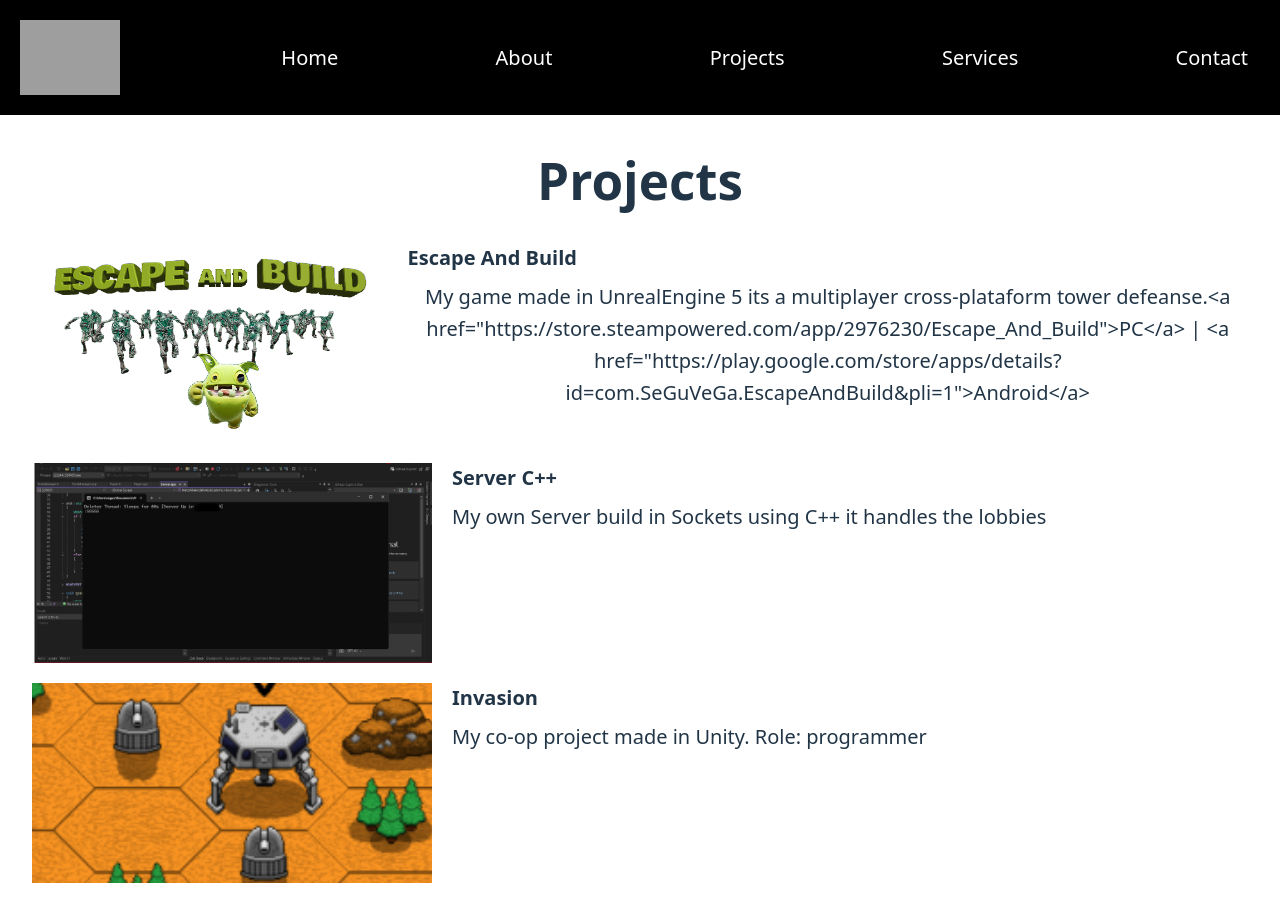
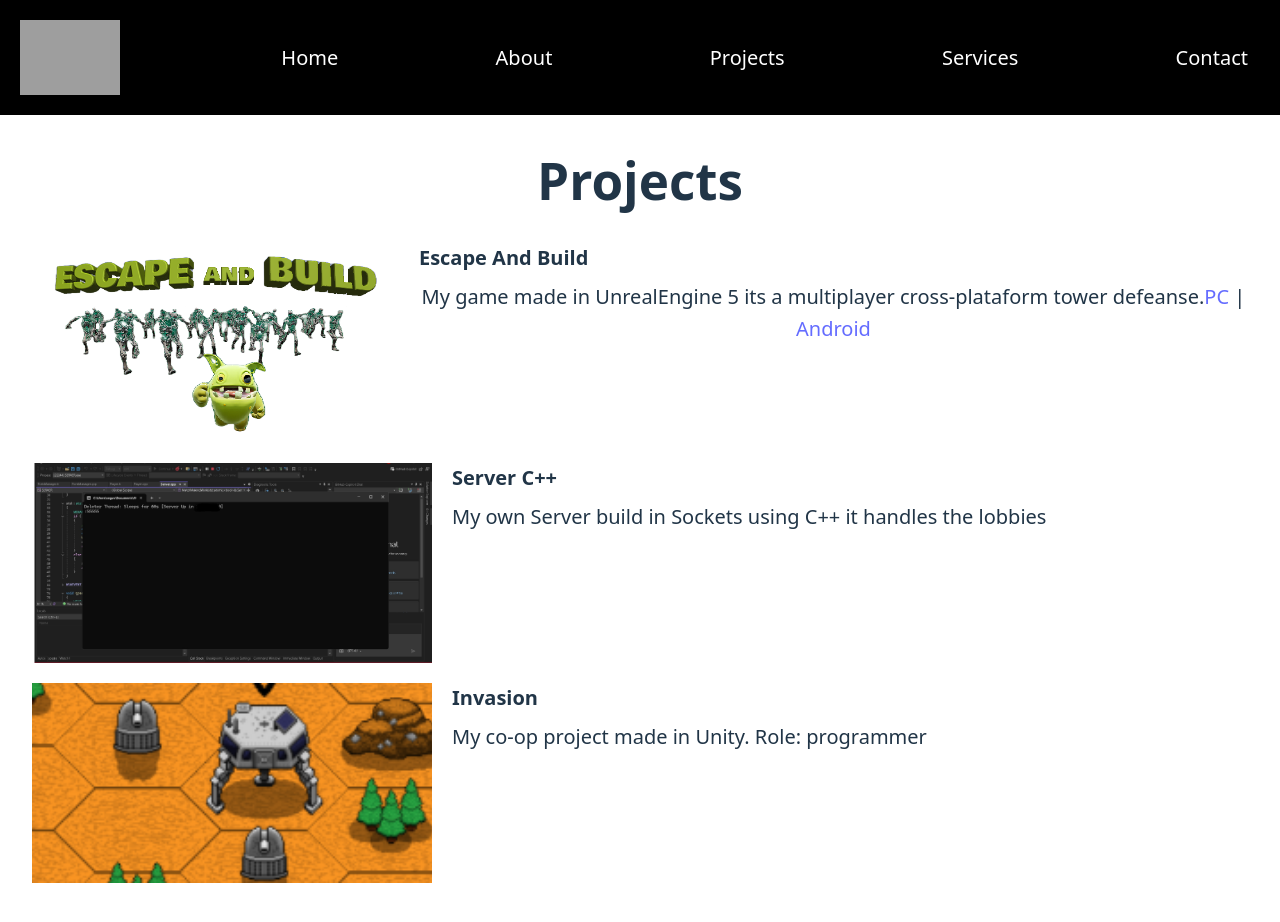
Before and after one commit to seguvega/Portafolio, a React (Vite) app in the folder portafolio/: page /projets in a window 1280 px wide. Shown: the top 922 px of the page. Built offline with nearby package versions, Linux system fonts and the light colour scheme; grey boxes are pictures that could not be loaded.

Commit message:
Updated RowComponent.jsx
Adding the links <a> inside React

```diff
--- a/portafolio/src/Components/RowComponent.jsx
+++ b/portafolio/src/Components/RowComponent.jsx
@@ -5,7 +5,7 @@ const RowComponent = ({item}) =>
       <img src={item.imagePath} alt="Row content" />
       <div className="text-content">
         <h3>{item.title}</h3>
-        <p>{item.text}</p>
+        <p dangerouslySetInnerHTML={{ __html: item.text }}></p>
       </div>
     </div>
     );
```
